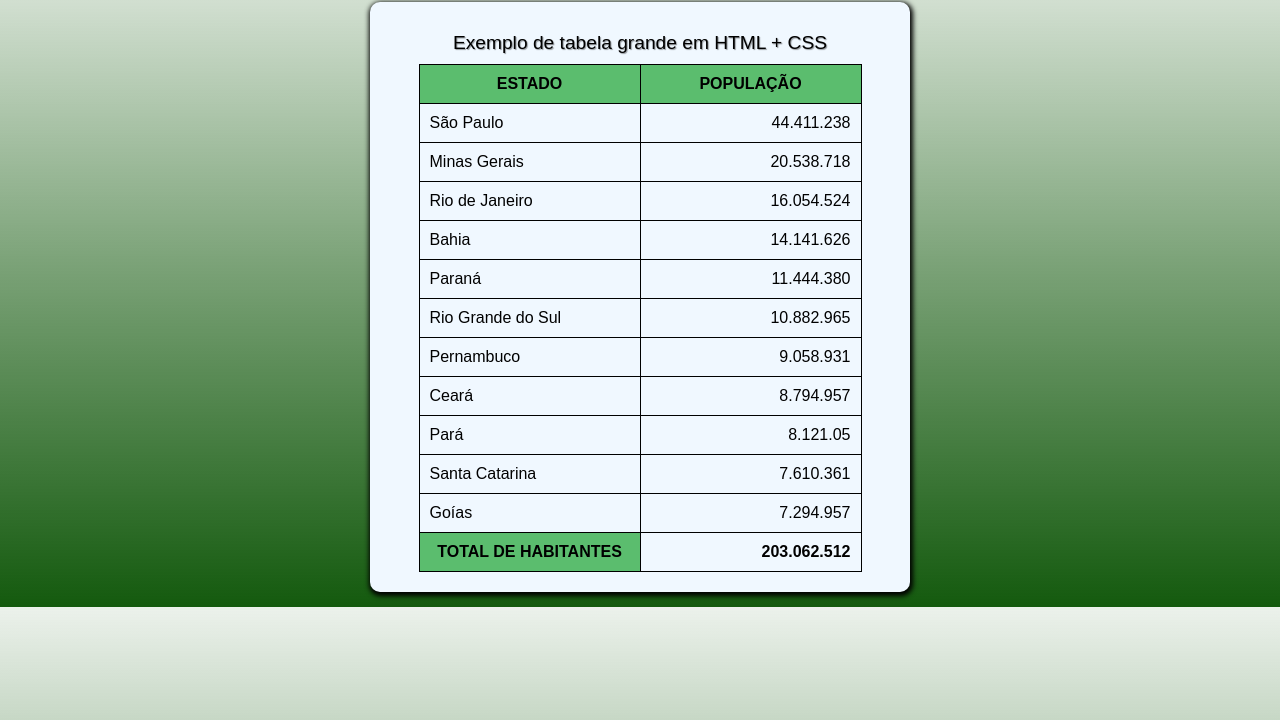
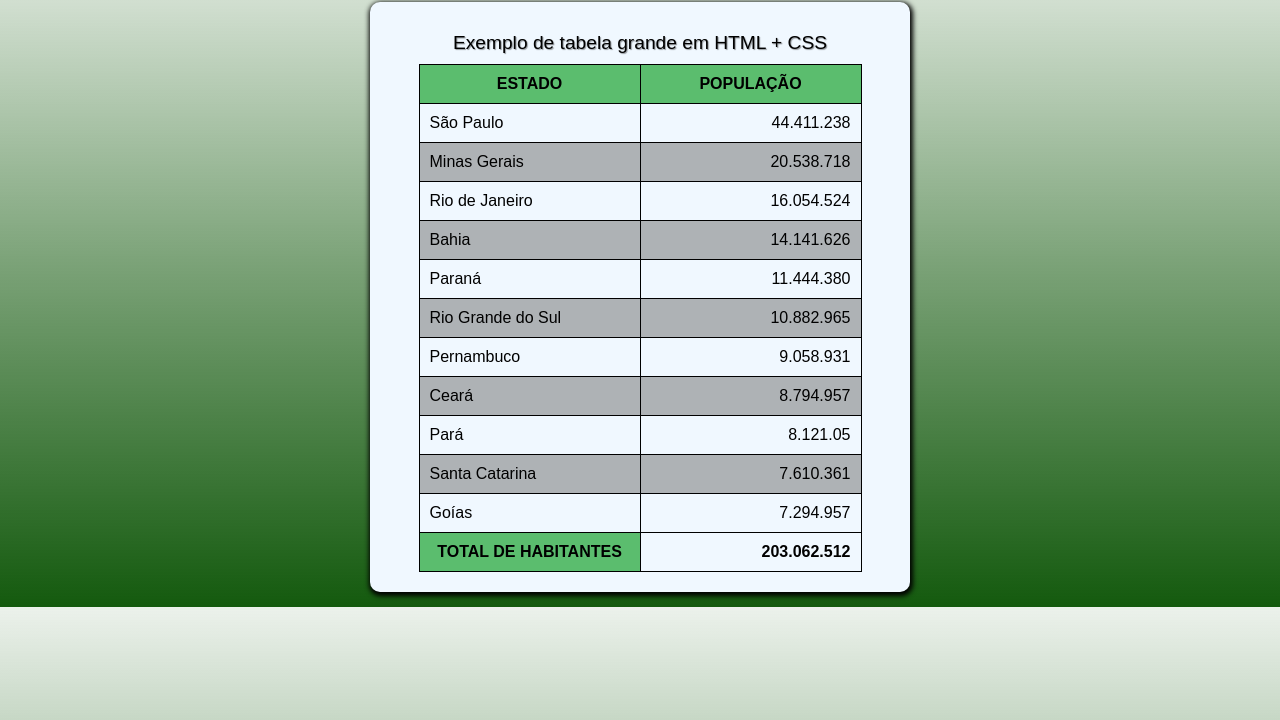
Before and after one commit to CaiqueSantosOC/Html-css, a plain HTML site: page Exercicios/modulo 03/tabela002.html in a window 1280 px wide. Shown: the part 80-800 px from the top of the page. Drawn offline with Linux system fonts and the light colour scheme.

Commit message:
efeito zebrado - :nth-child(2n)

```diff
--- a/Exercicios/modulo 03/tabela002.html
+++ b/Exercicios/modulo 03/tabela002.html
@@ -42,6 +42,9 @@
         table {
             border-collapse: collapse;
             margin: auto;
+        }
+        tbody > tr:nth-child(2n) {
+            background-color: rgba(128, 128, 128, 0.582);
         }
 
         body {
```
